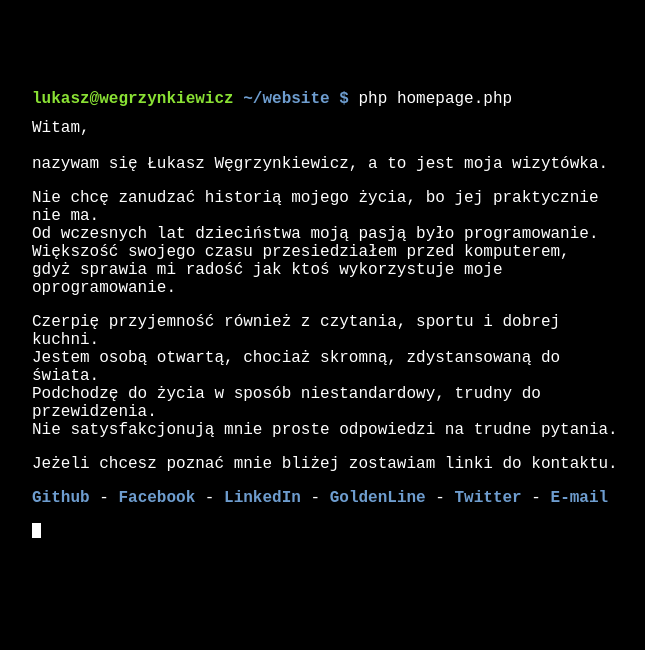
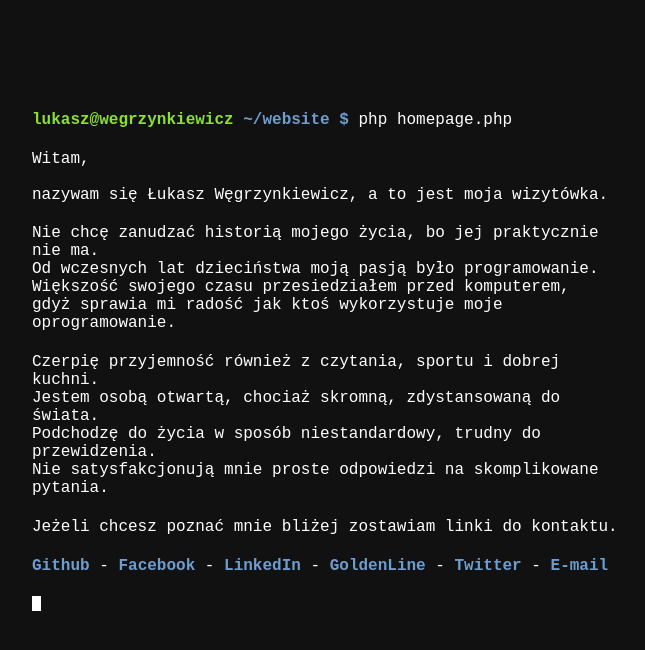
Before and after one commit to wegrzynkiewicz/website, a website: page src/index.html in a window 1280 px wide. Shown: the whole page, without its empty margins (308-953 px from the left). Drawn offline with Linux system fonts and the light colour scheme; files that its build step writes are made by us from their sources.

Commit message:
Small fixes

```diff
--- a/src/index.html
+++ b/src/index.html
@@ -23,11 +23,13 @@
 </head>
 <body>
 <div class="container">
-    <code>
-        <span class="user">lukasz@wegrzynkiewicz</span>
-        <a href="https://wegrzynkiewicz.pl" class="path"> ~/website&nbsp;$ </a>
-        <span class="command">php homepage.php</span>
-    </code>
+    <p>
+        <code>
+            <span class="user">lukasz@wegrzynkiewicz</span>
+            <a href="https://wegrzynkiewicz.pl" class="path"> ~/website&nbsp;$ </a>
+            <span class="command">php homepage.php</span>
+        </code>
+    </p>
     <h1>
         Witam,<br/>
         <br/>
@@ -43,7 +45,7 @@
         Czerpię przyjemność również z&nbsp;czytania, sportu i&nbsp;dobrej kuchni.<br/>
         Jestem osobą otwartą, chociaż skromną, zdystansowaną do świata.<br/>
         Podchodzę do życia w&nbsp;sposób niestandardowy, trudny do przewidzenia.<br/>
-        Nie satysfakcjonują mnie proste odpowiedzi na trudne pytania.
+        Nie satysfakcjonują mnie proste odpowiedzi na skomplikowane pytania.
     </p>
     <p>
         Jeżeli chcesz poznać mnie bliżej zostawiam linki do kontaktu.
--- a/src/styles/main.css
+++ b/src/styles/main.css
@@ -5,7 +5,7 @@
 
 html {
     height: 100vh;
-    background-color: #000;
+    background-color: #111;
     color: #fff;
 }
 
@@ -16,6 +16,11 @@ body {
 
 h1 {
     font-weight: normal;
+    margin: 1.3em 0;
+}
+
+p {
+    margin: 1.3em 0;
 }
 
 .container {
@@ -40,7 +45,7 @@ h1 {
     display: block;
     height: 15px;
     width: 9px;
-    margin-top: 1rem;
+    margin-top: 1.3em;
 }
 
 @keyframes blink {
```
